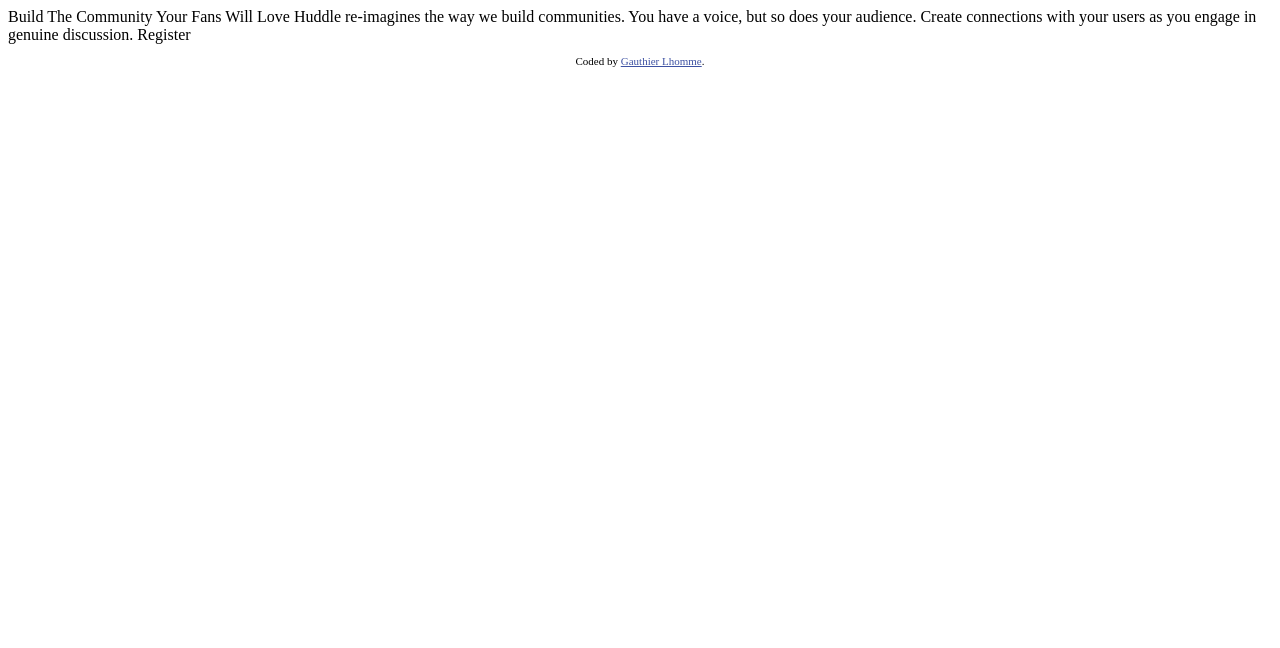
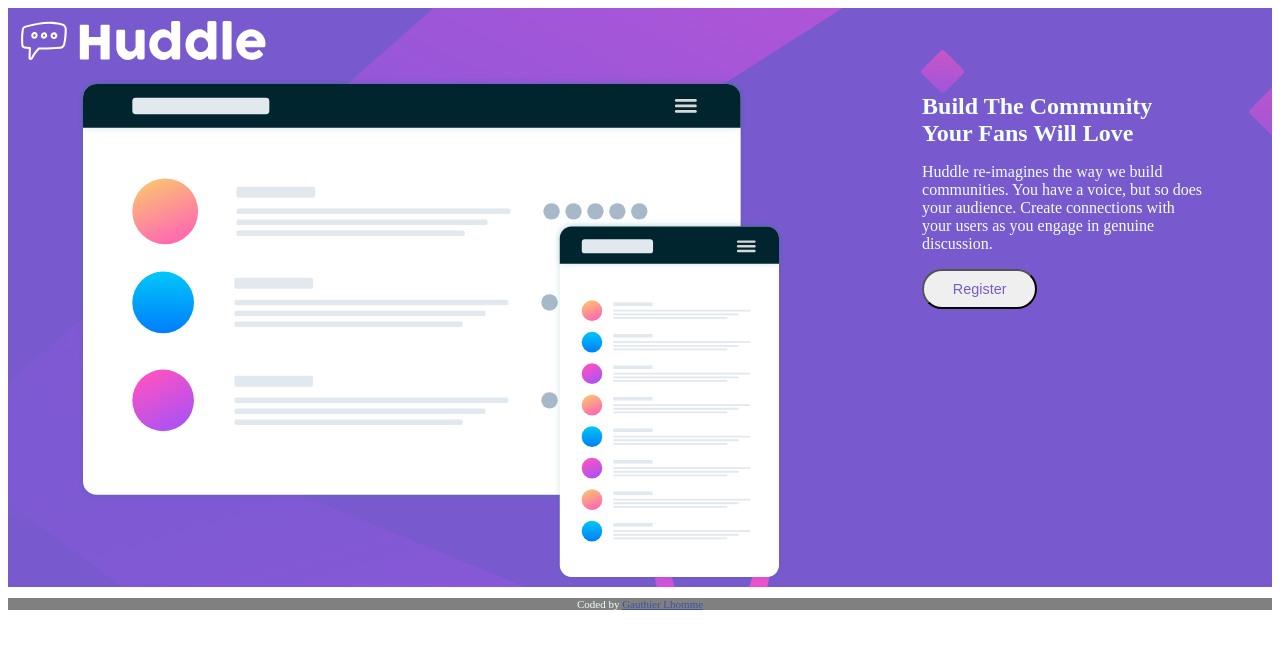
Before and after one commit to Gauthier-Lhomme/Huddle-Landing-Page, a plain HTML site: page index.html in a window 1280 px wide. Drawn offline with Linux system fonts and the light colour scheme.

Commit message:
Add container with flexbox, background and style css

```diff
--- a/index.html
+++ b/index.html
@@ -1,27 +1,42 @@
 <!DOCTYPE html>
 <html lang="en">
   <head>
-  <meta charset="UTF-8">
-  <meta name="viewport" content="width=device-width, initial-scale=1.0"> <!-- displays site properly based on user's device -->
-  <link rel="icon" type="image/png" sizes="32x32" href="./images/favicon-32x32.png">
-  <title>Frontend Mentor | Huddle landing page with single introductory section</title>
-  <style>
-    .attribution { font-size: 11px; text-align: center; }
-    .attribution a { color: hsl(228, 45%, 44%); }
-  </style>
+    <meta charset="UTF-8" />
+    <meta name="viewport" content="width=device-width, initial-scale=1.0" />
+    <link
+      rel="icon"
+      type="image/png"
+      sizes="32x32"
+      href="./images/favicon-32x32.png"
+    />
+    <link rel="stylesheet" href="style.css" />
+    <title>Huddle landing page</title>
   </head>
+
   <body>
-
-  Build The Community Your Fans Will Love
-
-  Huddle re-imagines the way we build communities. You have a voice, but so does your audience.
-  Create connections with your users as you engage in genuine discussion.
-
-  Register
-
+    <div class="mainPage">
+      <div >
+        <img src="/images/logo.svg" alt="logo" />
+      </div>
+      <div class="containFlex" >
+        <div class="container1">
+          <img src="/images/illustration-mockups.svg" alt="" />
+        </div>
+        <div class="container2">
+          <h1>Build The Community Your Fans Will Love</h1>
+          <p>
+            Huddle re-imagines the way we build communities. You have a voice,
+            but so does your audience. Create connections with your users as you
+            engage in genuine discussion.
+          </p>
+          <button>Register</button>
+        </div>
+      </div>
+    </div>
     <footer>
       <p class="attribution">
-      Coded by <a href="https://github.com/Gauthier-Lhomme">Gauthier Lhomme</a>.
+        Coded by
+        <a href="https://github.com/Gauthier-Lhomme">Gauthier Lhomme</a>
       </p>
     </footer>
   </body>
--- /dev/null
+++ b/style.css
@@ -0,0 +1,42 @@
+.mainPage {
+    background-color: rgb(121, 90, 206);
+    background-image: url(/images/bg-desktop.svg);
+    height: 100%;
+}
+
+.containFlex {
+    display: flex;
+    justify-content: space-around;
+}
+
+.container2{
+    width: 22vw;
+}
+
+h1 {
+    color: azure;
+    font-size: 3vh;
+}
+
+p { color: azure;}
+
+.attribution {
+    font-size: 11px;
+    text-align: center;
+  }
+  .attribution a {
+    color: hsl(228, 45%, 44%);
+  }
+
+  footer {
+      background-color: gray;
+  }
+
+  button {
+      height: 5vh;
+      width: 9vw;
+      border-radius: 50px;
+      color: rgb(121, 90, 206);
+      font-size: 1.8vh;
+      cursor: pointer;
+  }
```
Lines whose indentation alone changed are shown as unchanged.
